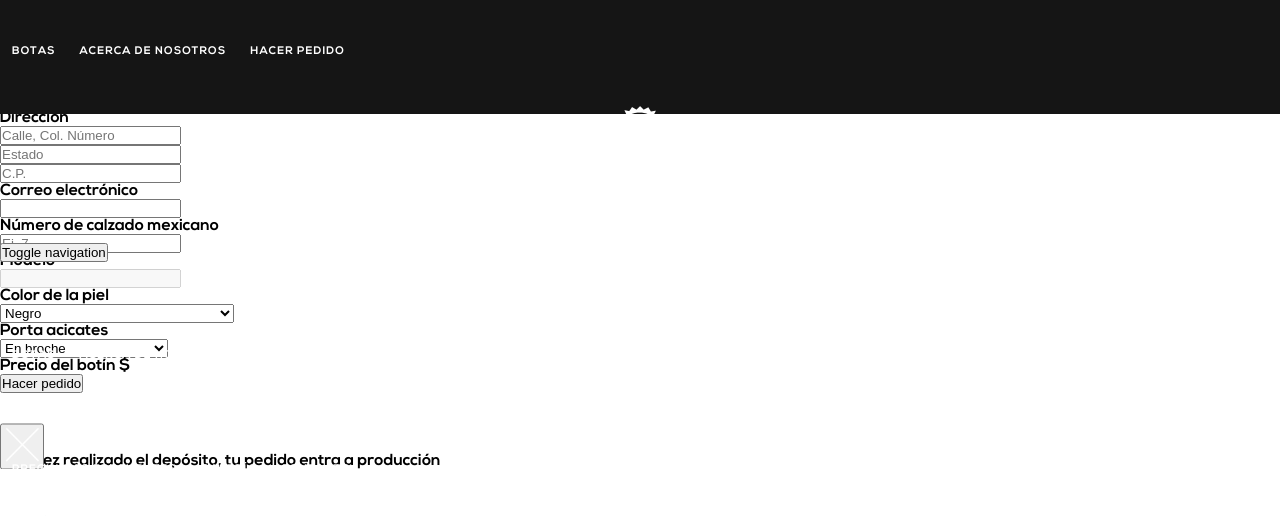
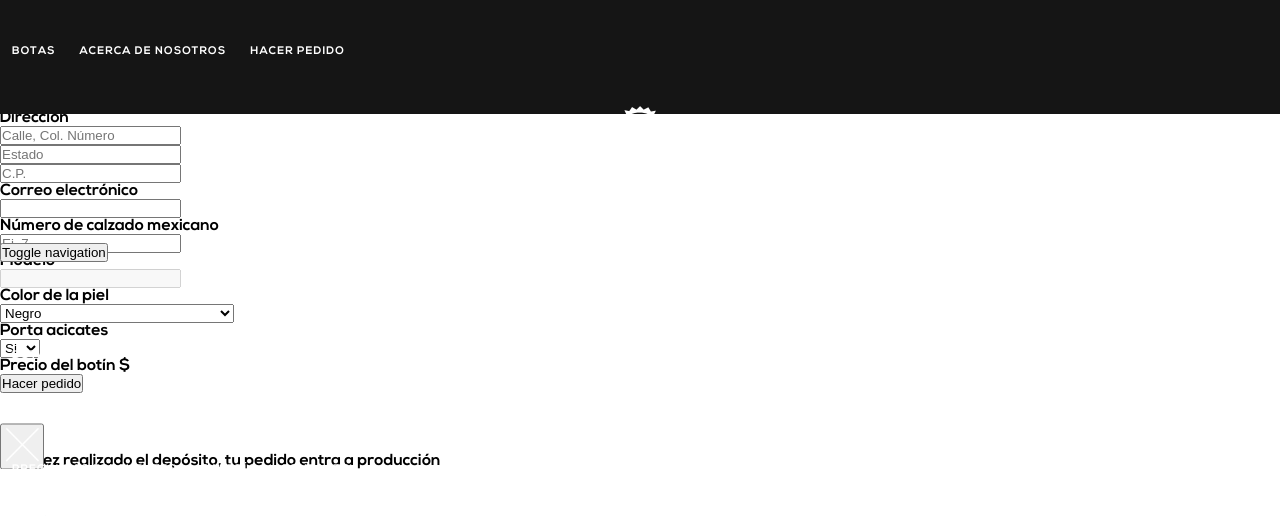
Before and after one commit to BlickLabs/Begona, a Django app: template galeria_begona/templates/landing/pedido-botin.html in a window 1280 px wide. Shown: the top 516 px of the page. Run offline with Django 3.2, Linux system fonts and the light colour scheme; the template is opened without the code that fills it, so the values that code supplies are empty; style sheets or scripts are compiled from the project's sources; parts of the project's set-up code (start-up, migrations or seed data) failed here and were passed over.

Commit message:
Modified form options in booties and boots.

```diff
--- a/galeria_begona/templates/landing/pedido-bota.html
+++ b/galeria_begona/templates/landing/pedido-bota.html
@@ -237,6 +237,7 @@ Hacer pedido | Botas
           <select id="element" class="full-input" name="element">
             <option value="En broche">En Broche</option>
             <option value="A los costados del cierre">A los costados del cierre</option>
+            <option value="Sin porta acicates">Sin porta acicates</option>
           </select>
         </div>
       </div>
--- a/galeria_begona/templates/landing/pedido-botin.html
+++ b/galeria_begona/templates/landing/pedido-botin.html
@@ -83,8 +83,8 @@ Hacer pedido | Botines
       <div class="input-wrapper">
         <div class="shoe-size-input">
           <select id="element" class="full-input" name="element">
-            <option value="En broche">En broche</option>
-            <option value="A los costados del cierre">A los costados del cierre</option>
+            <option value="En broche">Si</option>
+            <option value="A los costados del cierre">No</option>
           </select>
         </div>
       </div>
```
